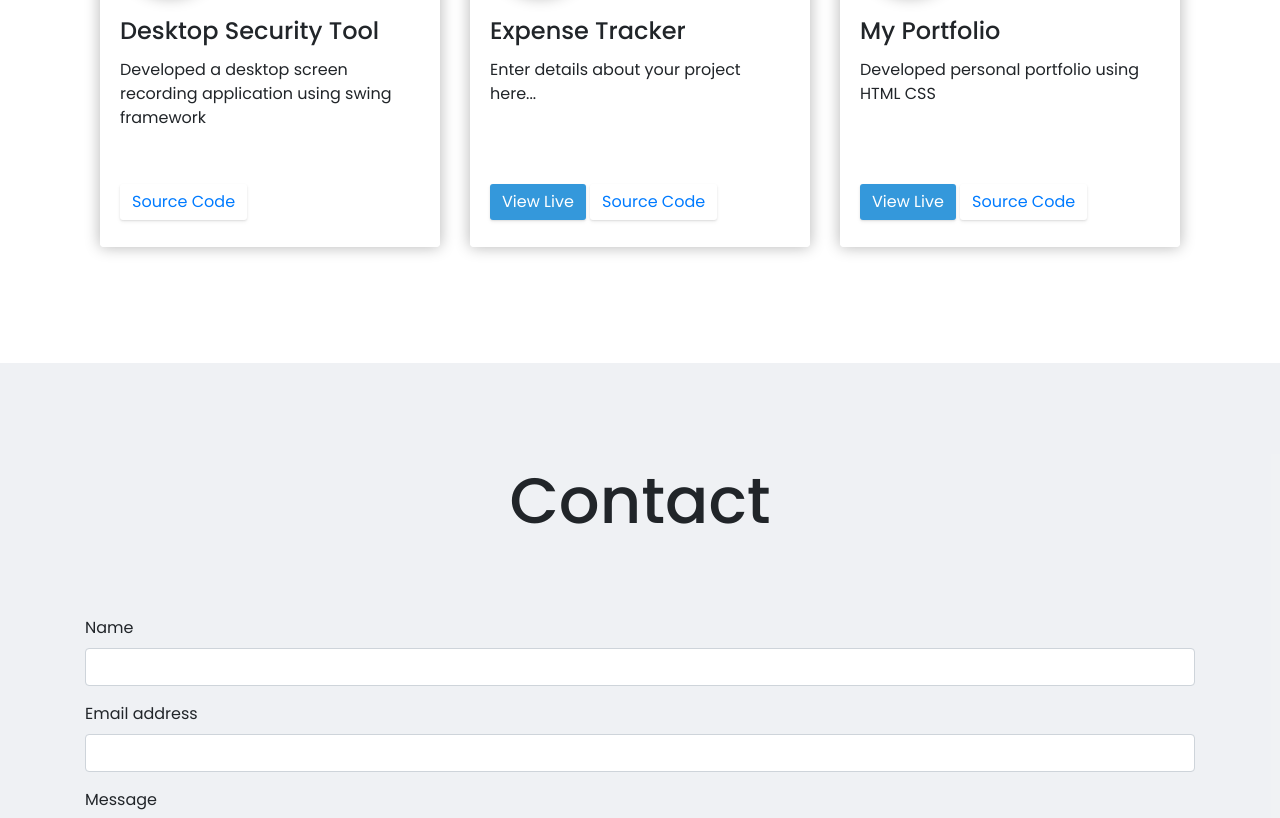
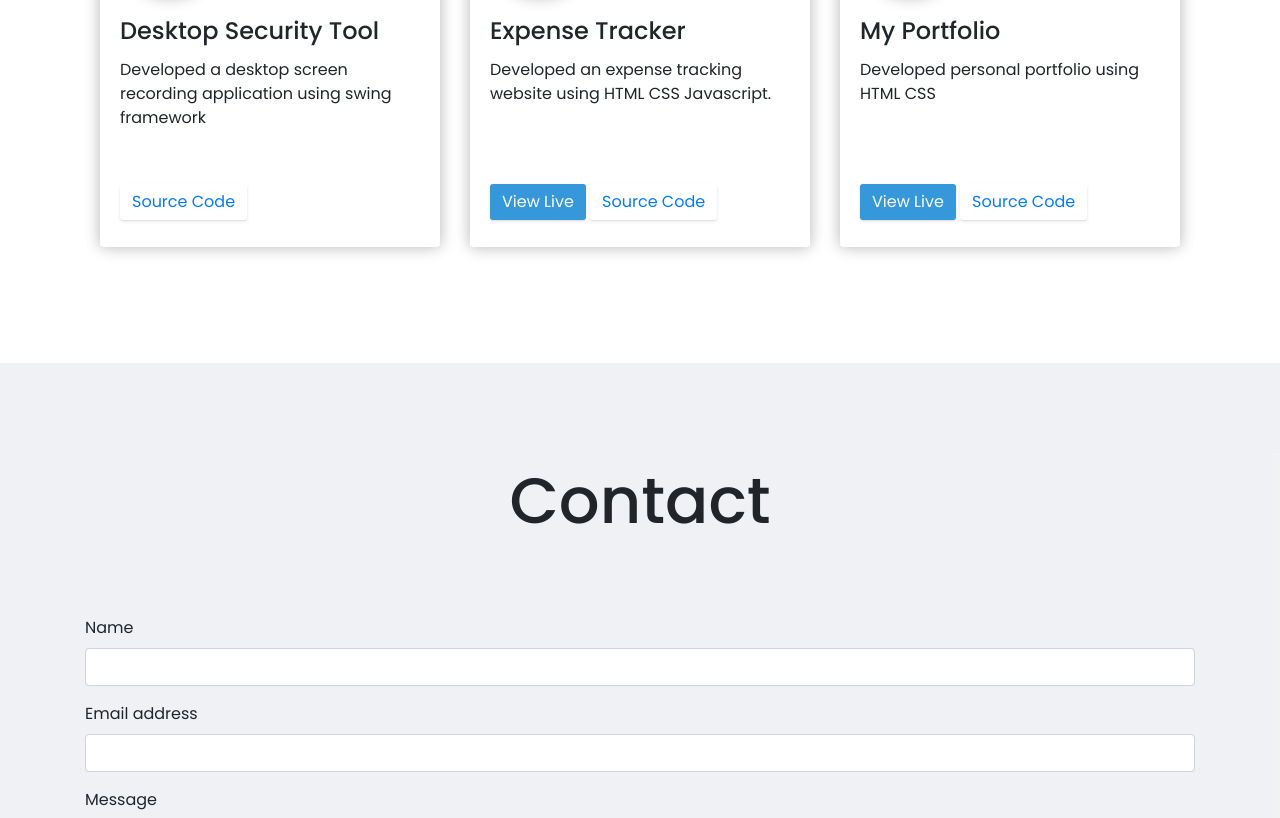
Before and after one commit to Nandita-Patel/Portfolio, a plain HTML site: page index.html in a window 1280 px wide. Shown: the part 2087-2905 px from the top of the page. Drawn offline with nearby package versions, Linux system fonts and the light colour scheme; a script that the page names is missing.

Commit message:
Update index.html

```diff
--- a/index.html
+++ b/index.html
@@ -96,7 +96,7 @@
             </a>
             <div class="card-body" style="overflow-y: auto">
               <h4 class="card-title">Expense Tracker</h4>
-              <p class="card-text">Enter details about your project here...</p>
+              <p class="card-text">Developed an expense tracking website using HTML CSS Javascript.</p>
             </div>
             <div class="card-footer" style="background: inherit; border-color: inherit;">
               <a href="#" class="btn btn-info">View Live</a>
```
